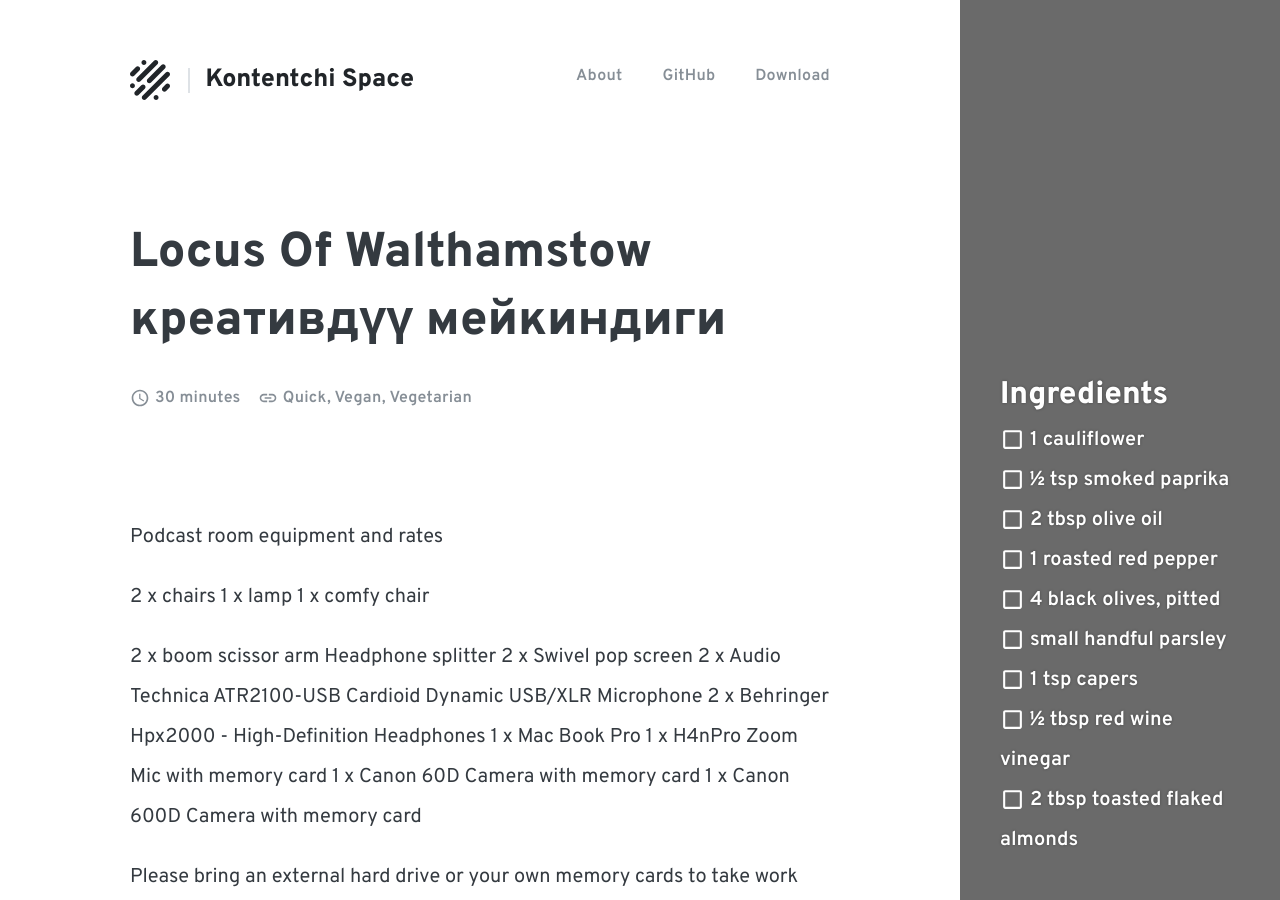
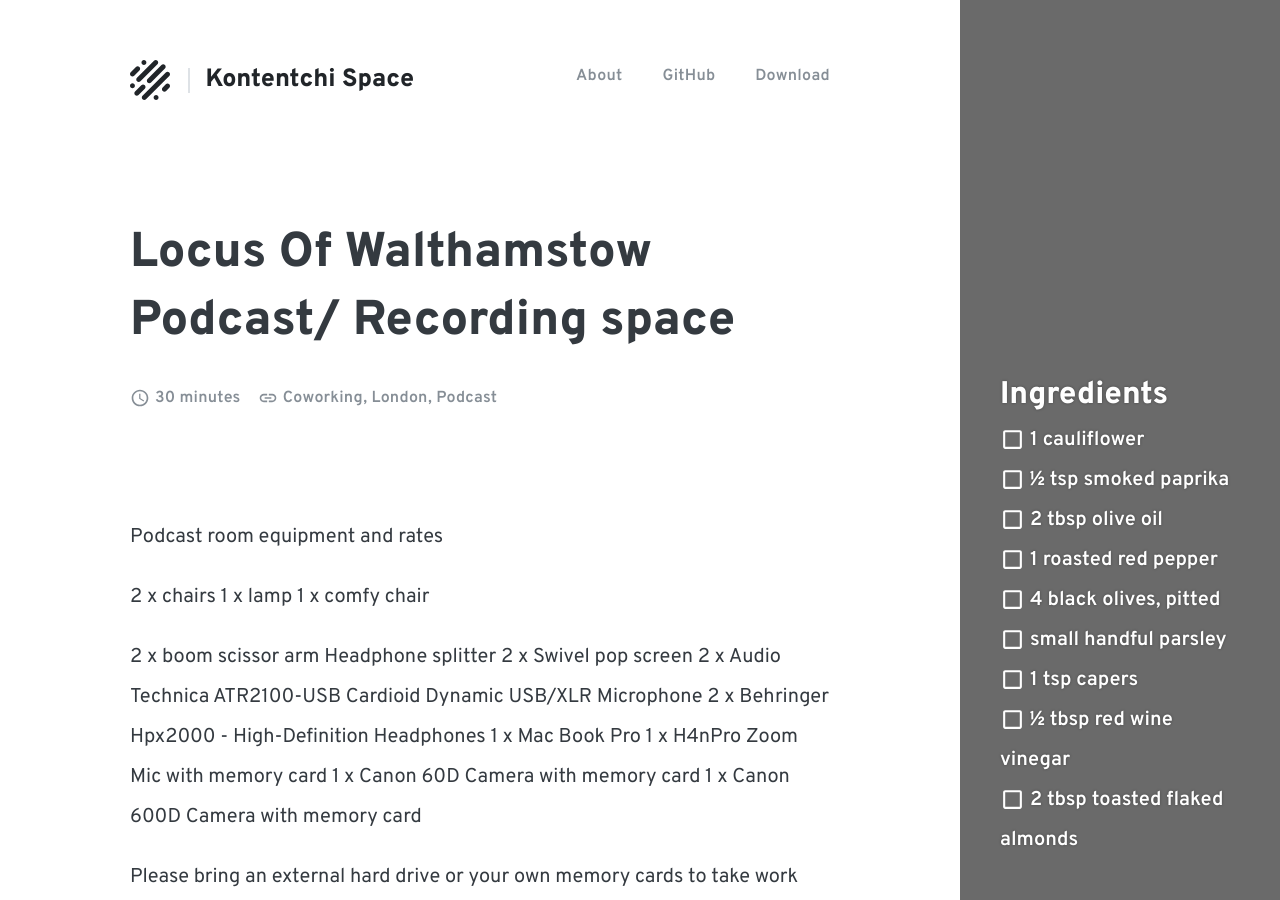
Before and after one commit to kontentchispace/kontentchispace.github.io, a Jekyll site: the page built from _recipes/locus-of-walthamstow-London.md, in a window 1280 px wide and 900 px high. Built offline with Jekyll 4.4.1, drawn with Linux system fonts in a browser that asks for light colours.

Commit message:
Update locus-of-walthamstow-London.md

```diff
--- a/_recipes/locus-of-walthamstow-London.md
+++ b/_recipes/locus-of-walthamstow-London.md
@@ -1,10 +1,10 @@
 ---
-title: 'Locus Of Walthamstow креативдүү мейкиндиги'
+title: 'Locus Of Walthamstow Podcast/ Recording space'
 ref: locus-of-walthamstow-London
 image: true
 time: 30
 category: London
-tags: [vegan, vegetarian, quick]
+tags: [podcast, coworking, london]
 ingredients:
   - name: cauliflower
     amount: 1
```
